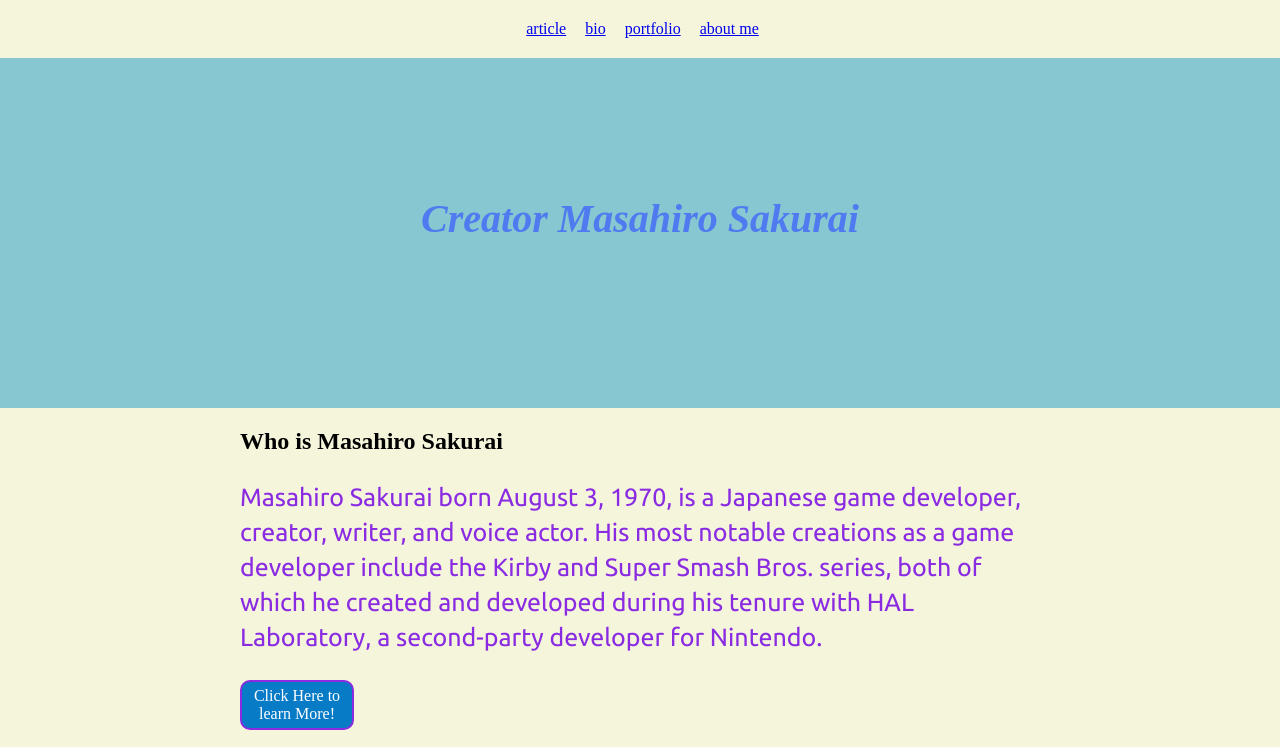
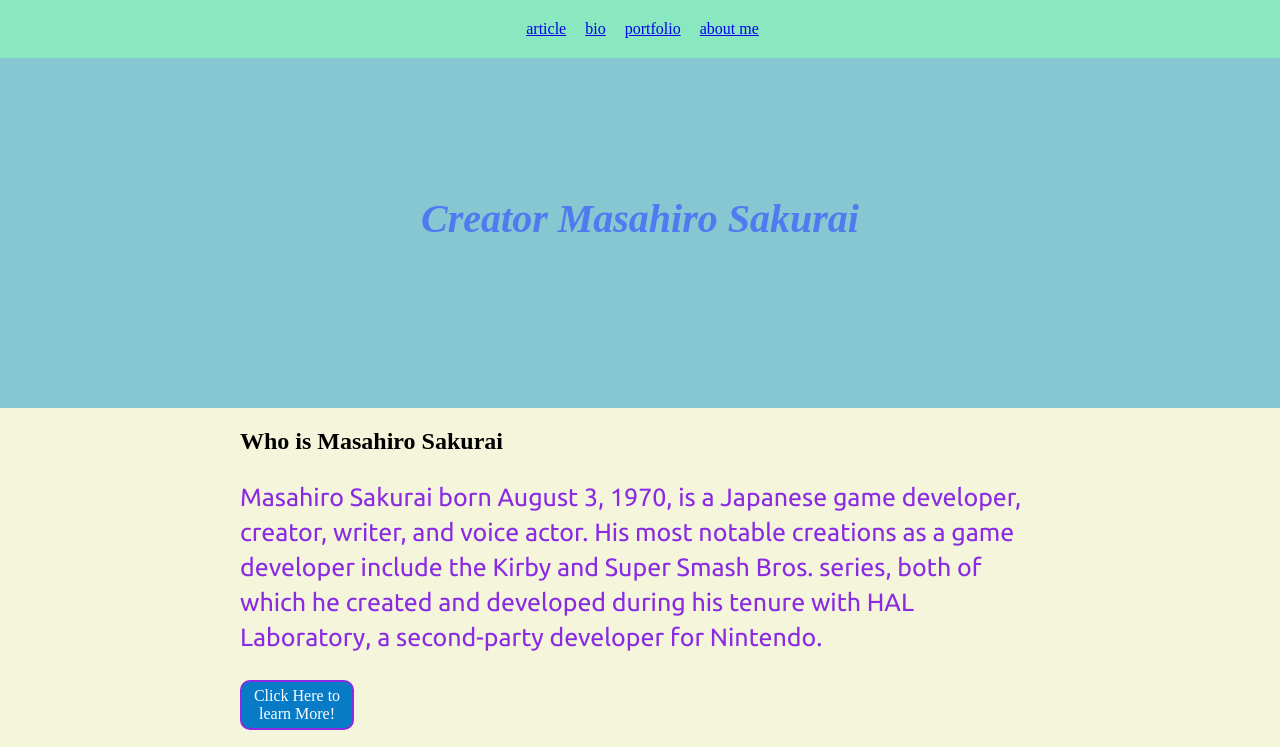
Before and after one commit to james-rod/CG-342-Interface-Design-Class-First-Project, a plain HTML site: page index.html in a window 1280 px wide. Shown: the top 747 px of the page. Drawn offline with Linux system fonts and the light colour scheme; a web font is replaced by a local one.

Commit message:
added a background color for the nav

```diff
--- a/style.css
+++ b/style.css
@@ -26,6 +26,7 @@
 }
 
 nav{
+    background-color: rgb(137, 232, 192);
     padding: 20px;
 }
 
```
